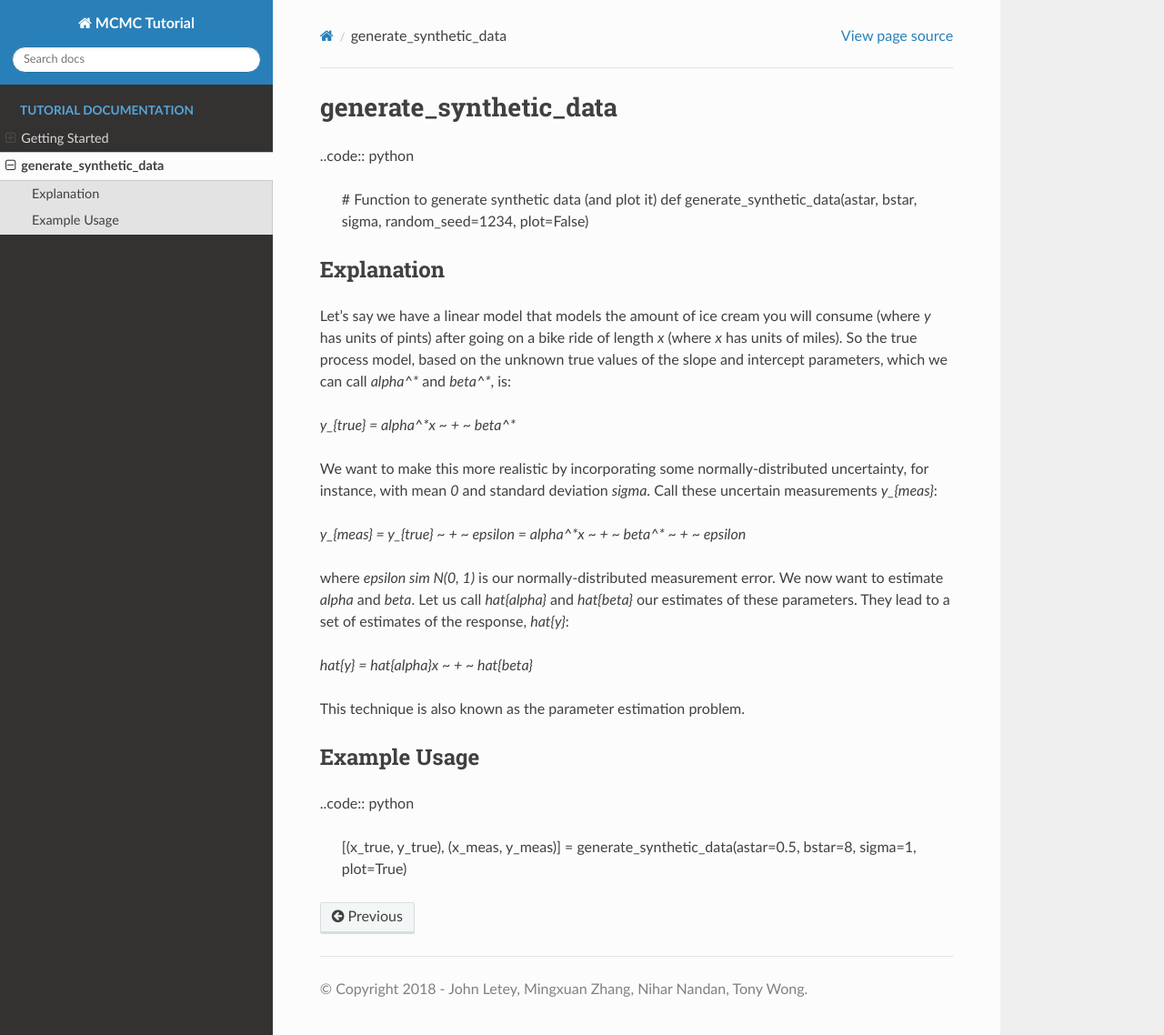
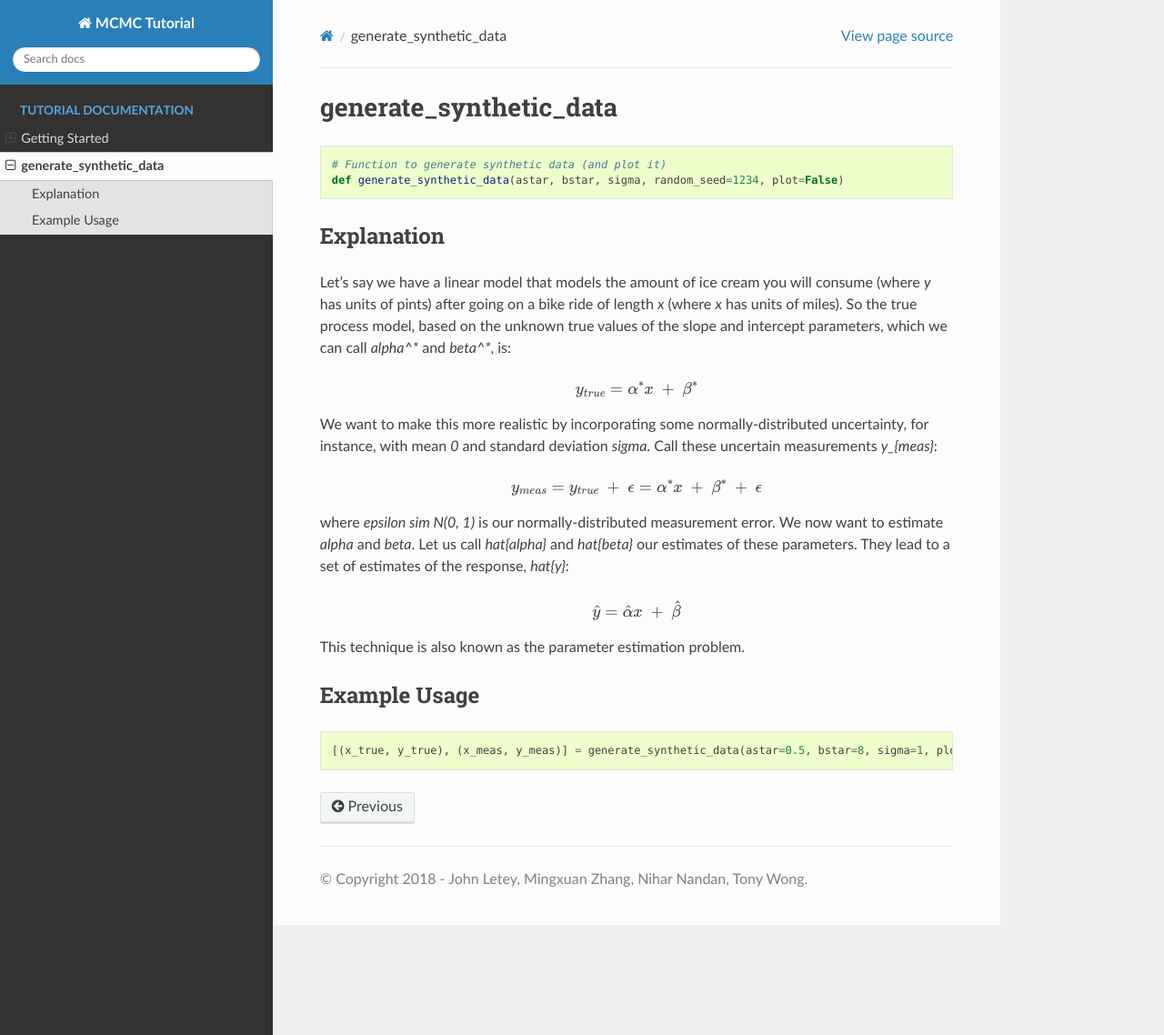
Before and after one commit to MingxuanZhang/MCMC_Tutorial, a Sphinx documentation site: the page built from docs/source/functions/generate_synthetic_data.rst, in a window 1280 px wide and 1138 px high. Shown: the whole window at 91% size. Built offline with Sphinx 7.4.7 and the Read the Docs theme 2.0.0, drawn with Linux system fonts in a browser that asks for light colours; pages that are not in the unit, such as notebooks, are missing from menus.

Commit message:
docs: ugh... yay... more errors!

```diff
--- a/docs/source/functions/generate_synthetic_data.rst
+++ b/docs/source/functions/generate_synthetic_data.rst
@@ -8,7 +8,7 @@ generate_synthetic_data
    Explanation
    Example Usage
 
-..code:: python
+.. code:: python
 
     # Function to generate synthetic data (and plot it)
     def generate_synthetic_data(astar, bstar, sigma, random_seed=1234, plot=False)
@@ -19,15 +19,20 @@ Explanation
 
 Let's say we have a linear model that models the amount of ice cream you will consume (where `y` has units of pints) after going on a bike ride of length `x` (where `x` has units of miles). So the true process model, based on the unknown true values of the slope and intercept parameters, which we can call `\alpha^*` and `\beta^*`, is:
 
-`y_{true} = \alpha^*x ~ + ~ \beta^*`
+.. math::
+
+    y_{true} = \alpha^*x ~ + ~ \beta^*
 
 We want to make this more realistic by incorporating some normally-distributed uncertainty, for instance, with mean `0` and standard deviation `\sigma`.  Call these uncertain measurements `y_{meas}`:
 
-`y_{meas} = y_{true} ~ + ~ \epsilon = \alpha^*x ~ + ~ \beta^* ~ + ~ \epsilon`
+.. math::
+
+    y_{meas} = y_{true} ~ + ~ \epsilon = \alpha^*x ~ + ~ \beta^* ~ + ~ \epsilon
 
 where `\epsilon \sim N(0, 1)` is our normally-distributed measurement error. We now want to estimate `\alpha` and `\beta`. Let us call `\hat{\alpha}` and `\hat{\beta}` our estimates of these parameters. They lead to a set of estimates of the response, `\hat{y}`:
 
-`\hat{y} = \hat{\alpha}x ~ + ~ \hat{\beta}`
+.. math::
+    \hat{y} = \hat{\alpha}x ~ + ~ \hat{\beta}
 
 This technique is also known as the parameter estimation problem.
 
@@ -35,6 +40,6 @@ This technique is also known as the parameter estimation problem.
 Example Usage
 =============
 
-..code:: python
+.. code:: python
 
     [(x_true, y_true), (x_meas, y_meas)] = generate_synthetic_data(astar=0.5, bstar=8, sigma=1, plot=True)
```
